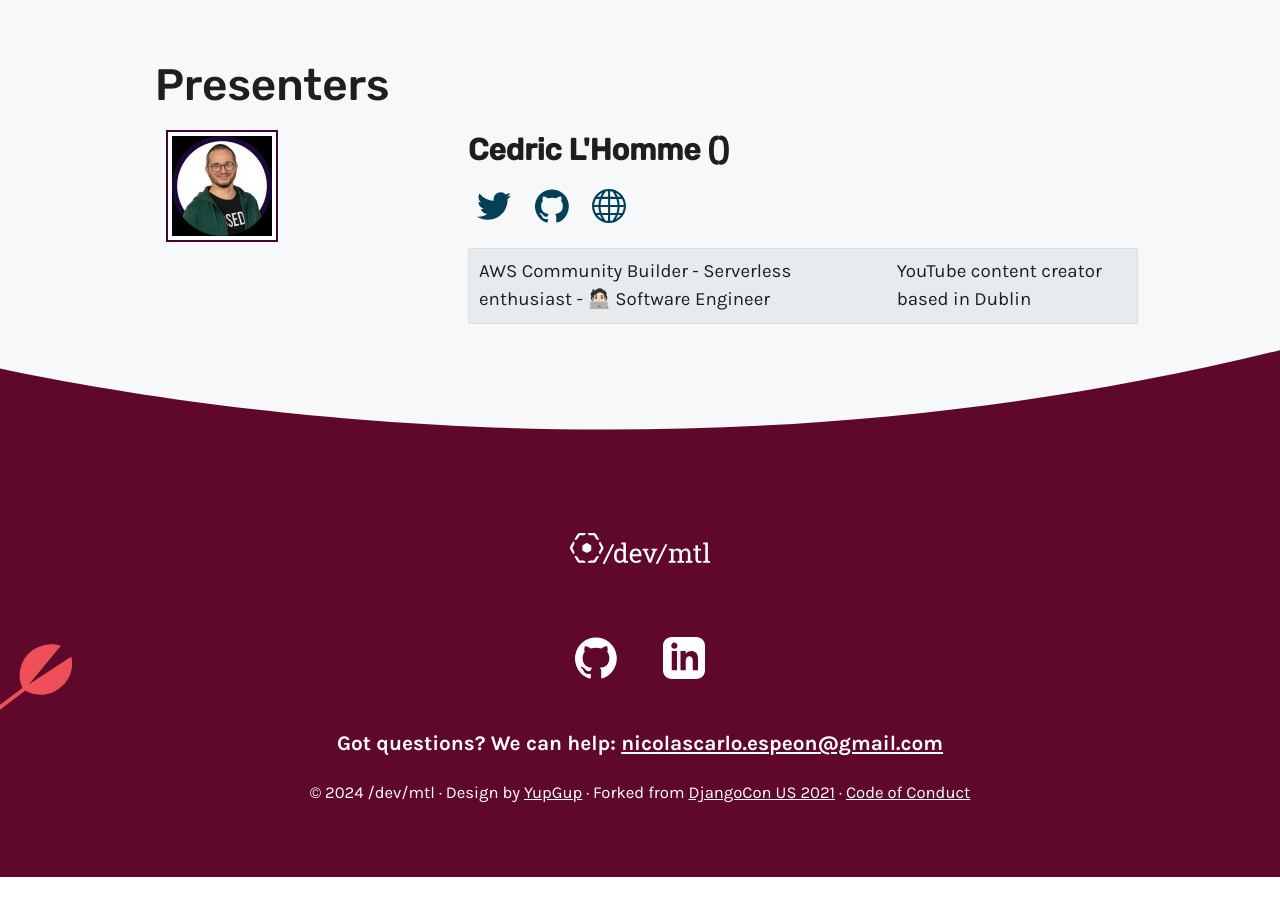
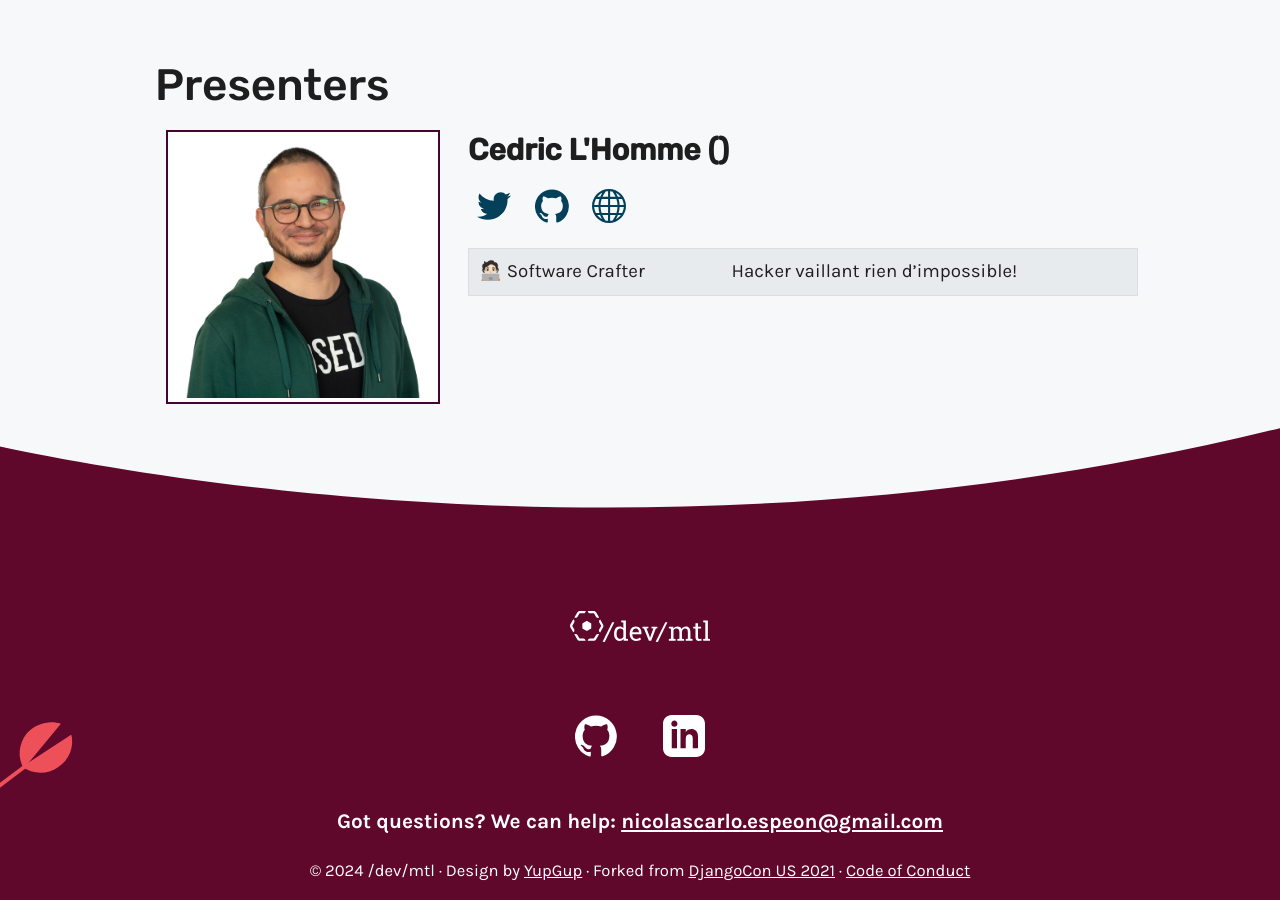
Before and after one commit to devmtl2024/site, a Jekyll site: the page built from _schedule/talks/2024-11-27-16-15-open-space-fr.md, in a window 1280 px wide and 900 px high, scrolled down 1377 px. Built offline with Jekyll 4.4.1, drawn with Linux system fonts in a browser that asks for light colours; emoji names are drawn with the system emoji font; comment, search, counter and statistics services are not loaded; before the commit the page ends 2254 px from its top, so only the background shows below that.

Commit message:
fix: :lipstick: update Cedric L'homme pic, org and prez profiles, and opening
Change picture.
Update profiles.
Update Opening event.

```diff
--- a/_presenters/cedric-l-homme.md
+++ b/_presenters/cedric-l-homme.md
@@ -1,13 +1,12 @@
 ---
-company: ''
-github: maxday
+company: Osedea
+github: rangzen
 layout: speaker-template
 name: Cedric L'Homme
 permalink: /presenters/cedric-l-homme
 photo_url: /static/img/presenters/cedric-l-homme.jpeg
 slug: cedric-l-homme
-twitter: _maxday
-website: https://maxday.dev
+website: https://l-homme.com
 ---
 
-AWS Community Builder - Serverless enthusiast - 🧑🏻‍💻 Software Engineer | YouTube content creator based in Dublin
+🧑🏻‍💻 Software Crafter | Hacker vaillant rien d'impossible!
```
Also changed, not shown: _organizers/cedric-l-homme.md (+2 -3 lines), _schedule/talks/2024-11-27-09-15-opening-remarks-and-orientation.md (+4 -48 lines), static/img/organizers/cedric-l-homme.jpeg, static/img/presenters/cedric-l-homme.jpeg.
